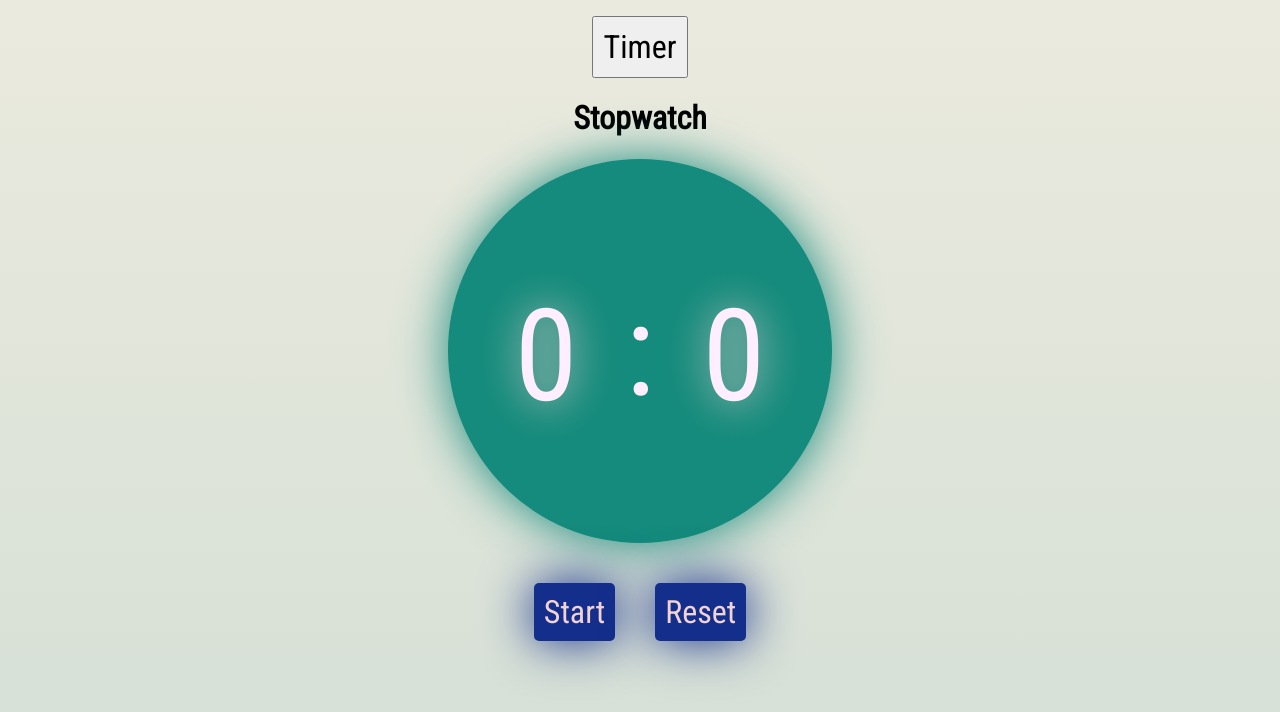
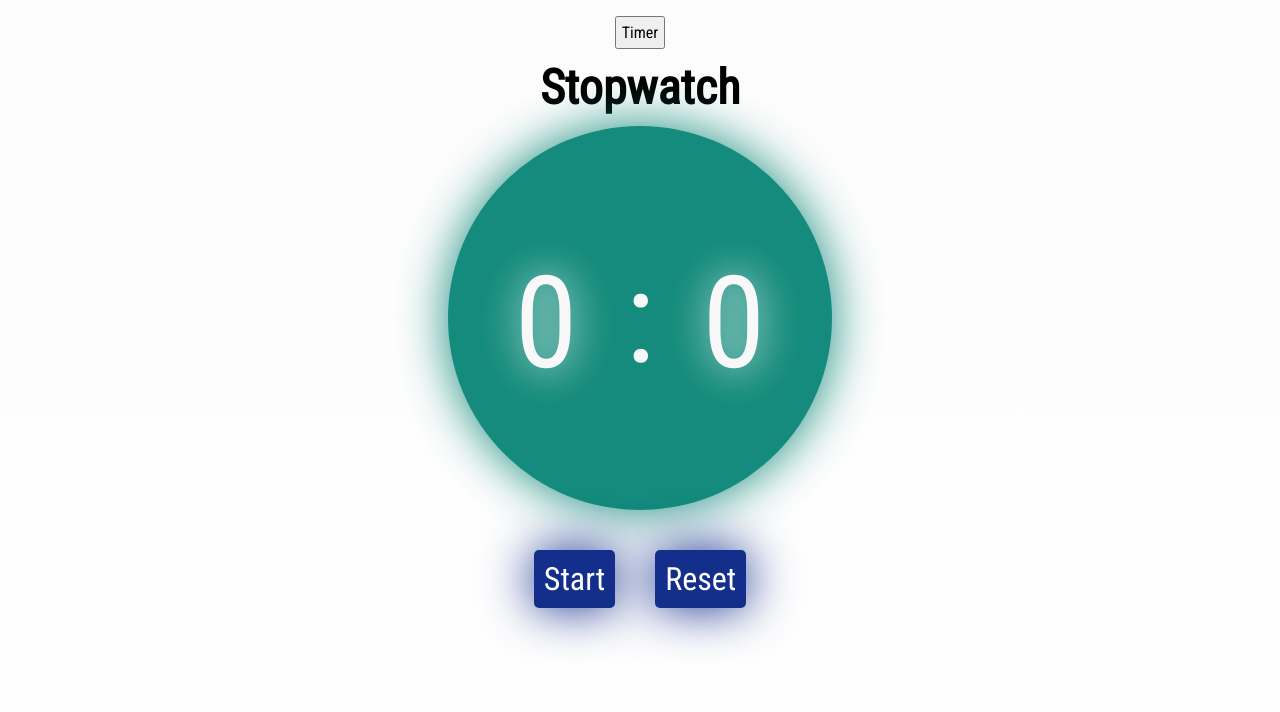
Before and after one commit to rayanfer32/react-timer-stopwatch, a React (Vite) app: page / in a window 1280 px wide. Shown: the top 712 px of the page. Built offline with nearby package versions, Linux system fonts and the light colour scheme.

Commit message:
visual imporvements

```diff
--- a/src/styles.scss
+++ b/src/styles.scss
@@ -7,8 +7,8 @@
 $primary-color: rgb(20, 139, 124);
 $timer-blown-color: rgb(218, 68, 68);
 $secondary-color: #142e8b;
-$text-light-color: #fef;
-$highlight-color: rgb(243, 210, 210);
+$text-light-color: rgb(248, 248, 248);
+$highlight-color: rgb(255, 255, 255);
 $auto-clock-font-size: 10vw;
 
 
@@ -25,7 +25,7 @@ body {
     display: flex;
     align-items: center;
     justify-content: center;
-    background: linear-gradient(180deg, #ebeade, rgb(208, 221, 212));
+    background: linear-gradient(180deg, #fcfcfc, #ffffff);
 }
 
 .app {
@@ -34,12 +34,18 @@ body {
     align-items: center;
     flex-direction: column;
     margin-top: 2vh;
+
+    h1 {
+        font-size: 3rem;
+        margin: 10px;
+        // @include stroke(1px white);
+    }
 }
 
 
 .timer-stopwatch-toggle {
-    padding: 10px;
-    font-size: 2rem;
+    padding: 5px;
+    font-size: 1rem;
     cursor: pointer;
 }
 
@@ -51,10 +57,7 @@ body {
     flex-direction: column;
     height: 100vh;
 
-    h1 {
-        margin: 10px;
-        // @include stroke(1px white);
-    }
+
 
 
     .circle {
@@ -143,6 +146,10 @@ body {
         cursor: pointer;
     }
 
+    button:hover {
+        padding: 16px;
+    }
+
     .btn.reset.blown {
         background: $timer-blown-color;
         box-shadow: 0px 0px 50px $timer-blown-color;
```
